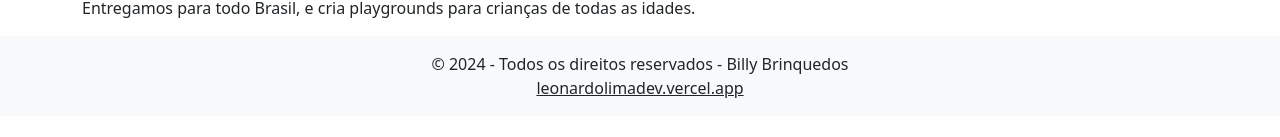
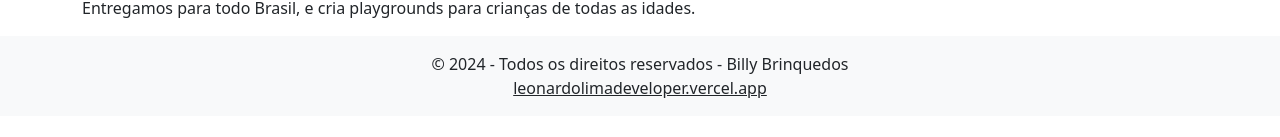
Before and after one commit to leonardolimaof/billybrinquedos, a React (Vite) app: page /Sobrenos in a window 1280 px wide. Shown: the part 433-570 px from the top of the page. Built offline with nearby package versions, Linux system fonts and the light colour scheme.

Commit message:
alterando link do desenvolvedor

```diff
--- a/src/components/Footer/index.tsx
+++ b/src/components/Footer/index.tsx
@@ -4,7 +4,7 @@
             <div className="text-center p-3">
                 © 2024 - Todos os direitos reservados - Billy Brinquedos
                 <br/>
-                <a className="text-dark" href="https://leonardolimadev.vercel.app">leonardolimadev.vercel.app</a>
+                <a className="text-dark" href="https://leonardolimadeveloper.vercel.app">leonardolimadeveloper.vercel.app</a>
             </div>
         </footer>
     );
```
